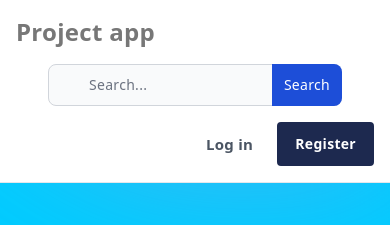
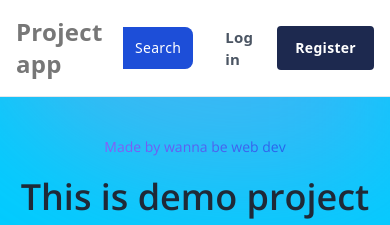
Before and after one commit to iamkelesh/react-exam-app-2025, a React (Vite) app in the folder client-app/: page / in a window 390 px wide. Shown: the top 225 px of the page. Built offline with nearby package versions, Linux system fonts and the light colour scheme; no server answers; the database is empty.

Commit message:
changes to search component styling

```diff
--- a/client-app/src/components/header/Header.jsx
+++ b/client-app/src/components/header/Header.jsx
@@ -9,14 +9,15 @@ function Header() {
     const { isAuthenticated } = useContext(AuthContext)
 
     return (
-        <header className='flex border-b py-4 px-4 sm:px-10 bg-white font-sans min-h-[70px] tracking-wide relative z-50'>
-            <div className='flex flex-wrap items-center gap-4 w-full'>
+        <header className='flex items-center justify-between border-b py-4 px-4 sm:px-10 bg-white font-sans min-h-[70px] tracking-wide relative z-50'>
+            <div className='flex items-center'>
                 <Link to="/">
                     <h3 className="text-2xl font-semibold">Project app</h3>
                 </Link>
 
+            </div>
 
-
+            {/* POST BUTTONS AKA CREATE ALL POSTS AND DROPDOWN FOR MORE OPTIONS */}
             <div
                 className='lg:!flex lg:flex-auto lg:ml-12 max-lg:hidden max-lg:before:fixed max-lg:before:bg-black max-lg:before:opacity-50 max-lg:before:inset-0 max-lg:before:z-50'>
 
@@ -39,7 +40,6 @@ function Header() {
                         </li>
 
                         {isAuthenticated &&
-
                             <>
                                 {/* <li className='max-lg:border-b max-lg:py-3'>
                                         <Link to="/user/posts"
@@ -54,47 +54,51 @@ function Header() {
                                     <Link to="/posts/create"
                                         className='hover:text-[#007bff] text-gray-600 block font-bold text-[15px]'>Create</Link>
                                 </li>
-                                </>}
+                            </>
+                        }
 
                     </ul>
-
-                        {isAuthenticated &&
-
-                            <ul className='lg:flex lg:items-center ml-auto max-lg:block lg:space-x-8'>
-
-                                <li className='max-lg:border-b max-lg:py-3 max-lg:mt-2'><Link to="/my-profile"
-                                    className='hover:text-[#007bff] text-gray-600 block font-bold text-[15px]'>My profile</Link>
-                                </li>
-
-                                <li className='max-lg:border-b max-lg:py-3 max-lg:mt-2'><Link to="/user/logout"
-                                    className='hover:text-[#007bff] text-gray-600 block font-bold text-[15px]'>Log out</Link>
-                                </li>
-                            </ul>
-                        }
-
 
                 </div>
             </div>
 
-                <div className="flex-grow mx-8">
+
+            {/* SEARCH COMPONENT */}
+            <div className="flex-grow mx-8 flex justify-center">
                 <SearchComponent />
             </div>
 
-                {!isAuthenticated &&
+
+
+            {/* AUTH BUTTONS LOGIN REGISTER LOGOUT */}
+            <div className='flex items-center space-x-6'>
+                {isAuthenticated ? (
                     <>
-                        <div className='flex items-center ml-auto space-x-6'>
-                            <Link to="/user/login" className='hover:text-[#007bff] text-gray-600 block font-bold text-[15px]'>Log
-                                in</Link>
+                        <Link to="/my-profile" className='hover:text-[#007bff] text-gray-600 block font-bold text-[15px]'>
+                            My profile
+                        </Link>
+                        <Link to="/user/logout" className='hover:text-[#007bff] text-gray-600 block font-bold text-[15px]'>
+                            Log out
+                        </Link>
+                    </>
+                ) : (
+                    <>
+                        <Link to="/user/login" className='hover:text-[#007bff] text-gray-600 block font-bold text-[15px]'>
+                            Log in
+                        </Link>
+                        <div className="border-l border-[#333] h-6 max-lg:hidden"></div>
+                        <Link
+                            to="/user/register"
+                            className='px-4 py-2.5 text-sm rounded font-bold text-white border-2 border-[#1d294f] bg-[#1d294f] transition-all ease-in-out duration-300 hover:bg-transparent hover:text-[#1d294f]'
+                        >
+                            Register
+                        </Link>
+                    </>
+                )}
+            </div>
 
-                            <div className="border-l border-[#333] h-6 max-lg:hidden"></div>
 
-                            <Link to="/user/register"
-                                className='px-4 py-2.5 text-sm rounded font-bold text-white border-2 border-[#1d294f] bg-[#1d294f] transition-all ease-in-out duration-300 hover:bg-transparent hover:text-[#1d294f]'>Register
-                            </Link>
-                        </div>
-                    </>}
-            </div>
-        </header>
+        </header >
     )
 }
 export default Header;
```
Lines whose indentation alone changed are shown as unchanged.
